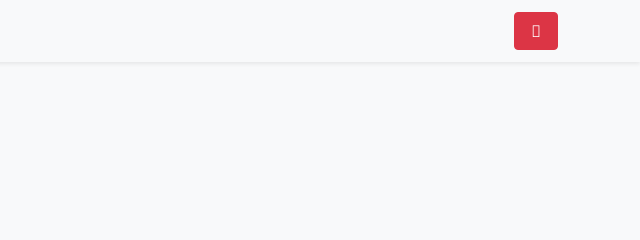
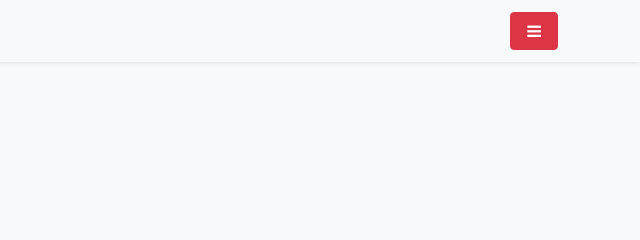
Before and after one commit to NusratJahan98/my-profile, a plain HTML site: page index.html in a window 1280 px wide. Shown: the top 240 px of the page, 640-1280 px from the left. Drawn offline with nearby package versions, Linux system fonts and the light colour scheme.

Commit message:
first profile

```diff
--- a/index.html
+++ b/index.html
@@ -17,7 +17,7 @@
             <div class="dropdown">
                 <button class="btn btn-secondary btn-danger px-3" type="button" id="dropdownMenuButton1" data-bs-toggle="dropdown"
                     aria-expanded="false">
-                    <i class="fas fa-bars"></i>
+                    <i class="fa fa-bars"></i>
                 </button>
                 <ul class="dropdown-menu" aria-labelledby="dropdownMenuButton1">
                     <li><a class="dropdown-item" href="#home">Home</a></li>
```
